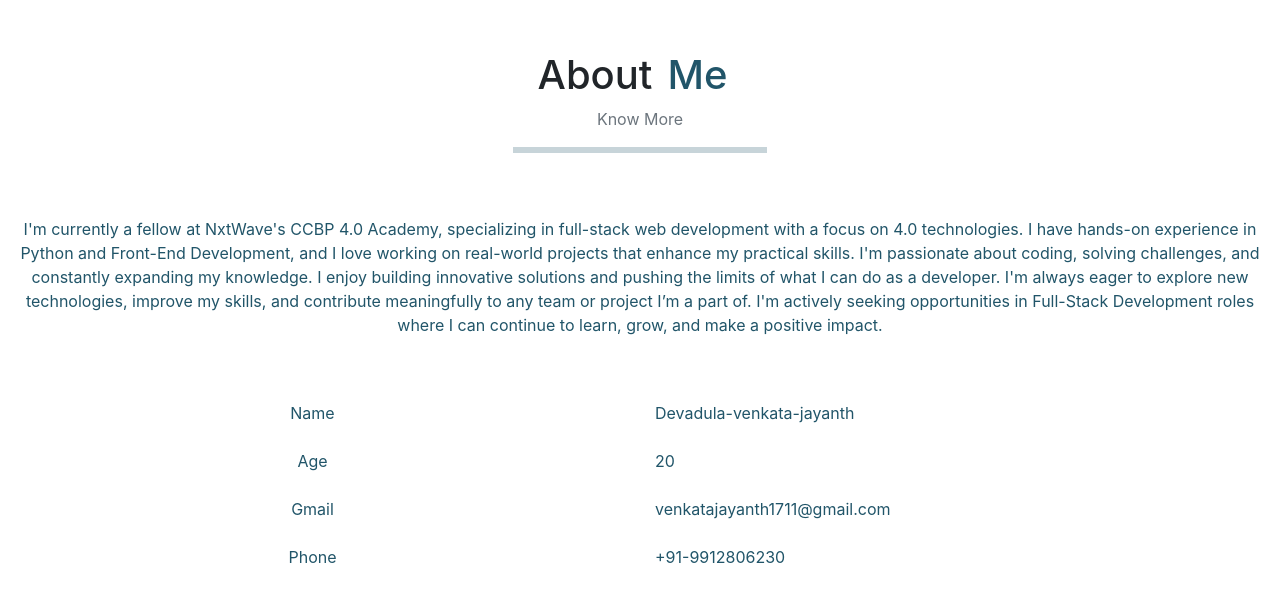
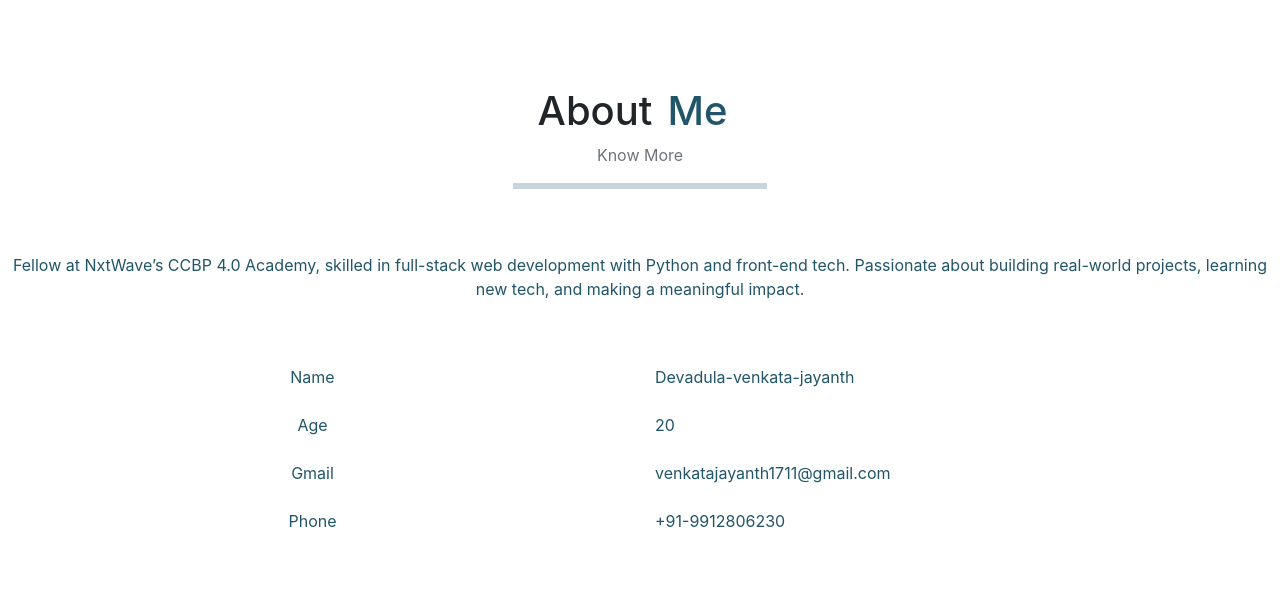
Before and after one commit to Jayanth-1711/Portfolio, a plain HTML site: page index.html in a window 1280 px wide. Shown: the part 947-1549 px from the top of the page. Drawn offline with nearby package versions, Linux system fonts and the light colour scheme; a web font is replaced by a local one.

Commit message:
index.html

```diff
--- a/index.html
+++ b/index.html
@@ -72,11 +72,9 @@
       <h1 class="abt-me text-center">About<span class="colour col-12">Me</span></h1>
       <p class="text-center text-secondary col-12">Know More</p>
       <hr style="width: px;" class="colour hline col-2"/>
-      <p class="mt-4 p-4 colour col-12 text-center">I'm currently a fellow at NxtWave's CCBP 4.0 Academy, specializing in full-stack web development with a focus on 4.0 technologies. I have hands-on experience in Python and Front-End Development, and I love working on real-world projects that enhance my practical skills.
-
-          I'm passionate about coding, solving challenges, and constantly expanding my knowledge. I enjoy building innovative solutions and pushing the limits of what I can do as a developer. I'm always eager to explore new technologies, improve my skills, and contribute meaningfully to any team or project I’m a part of.
-
-          I'm actively seeking opportunities in Full-Stack Development roles where I can continue to learn, grow, and make a positive impact.</p>
+      <p class="mt-4 p-4 colour col-12 text-center">
+Fellow at NxtWave’s CCBP 4.0 Academy, skilled in full-stack web development with Python and front-end tech. Passionate about building real-world projects, learning new tech, and making a meaningful impact.
+      </p>
 
           <div class="colour text-center col-6 col-md-6">
             <div class="d-block mt-4">
```
